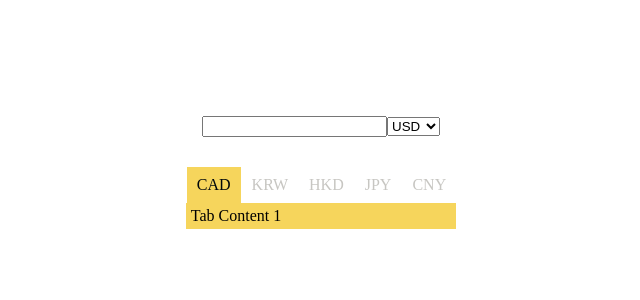
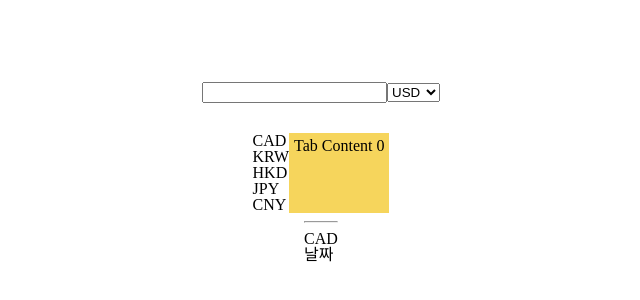
Before and after one commit to yezyvibe/test_react, a React (Create React App) app: page /second in a window 1280 px wide. Shown: the part 228-528 px from the top of the page, without its empty margins (319-959 px from the left). Built offline with nearby package versions, Linux system fonts and the light colour scheme.

Commit message:
feat: select box와 tab 선택 이벤트 구현
Co-authored-by: yezyvibe <yezyvibe@users.noreply.github.com>

```diff
--- a/src/pages/SecondCalculatorPage.js
+++ b/src/pages/SecondCalculatorPage.js
@@ -1,17 +1,20 @@
 import React, { useState } from "react";
+import { getExchangeRate } from "../utils/api";
 import styled from "styled-components";
 
 function SecondCalculator() {
   const [money, setMoney] = useState("");
-
+  const [selectedTab, setSelectedTab] = useState("CAD");
+  const [standard, setStandard] = useState("");
+  const [selectedCountry, setCountry] = useState("USD");
   const data = [
+    { id: "0", tabTitle: "USD", tabContent: "Tab Content 0" },
     { id: "1", tabTitle: "CAD", tabContent: "Tab Content 1" },
     { id: "2", tabTitle: "KRW", tabContent: "Tab Content 2" },
     { id: "3", tabTitle: "HKD", tabContent: "Tab Content 3" },
     { id: "4", tabTitle: "JPY", tabContent: "Tab Content 4" },
     { id: "5", tabTitle: "CNY", tabContent: "Tab Content 5" },
   ];
-
   const [activeTab, setActiveTab] = useState(data[0].id);
 
   const listTitles = data.map((item) => (
@@ -37,12 +40,20 @@ function SecondCalculator() {
 
   const handleEnter = (e) => {
     if (e.charCode === 13) {
-      if (isNaN(money)) {
-        alert("not a number");
-      } else if (money < 1000) {
+      if (money > 1000) {
         setMoney(1000);
       }
     }
+  };
+
+  const handleSelect = (e) => {
+    setCountry(e.target.value);
+    setStandard(selectedCountry + selectedTab);
+  };
+
+  const handleClick = (e) => {
+    setSelectedTab(e.target.id);
+    // getData(setCountry, selectedTab);
   };
 
   return (
@@ -54,20 +65,31 @@ function SecondCalculator() {
           value={money}
           type="number"
         ></input>
-        <select>
-          <option>USD</option>
-          <option>CAD</option>
-          <option>KRW</option>
-          <option>HKD</option>
-          <option>JPY</option>
-          <option>CNY</option>
+        <select onChange={handleSelect}>
+          {data.map((item) => (
+            <option key={item.id}>{item.tabTitle}</option>
+          ))}
         </select>
       </InputBox>
+
+      <Tabs>
+        <ul className="tabs-titles">
+          {data
+            .filter((item) => item.tabTitle !== selectedCountry)
+            .map((item) => (
+              <li>
+                <Tab key={item.id} id={item.tabTitle} onClick={handleClick}>
+                  {item.tabTitle}
+                </Tab>
+              </li>
+            ))}
+        </ul>
+        <div className="tab-content">{listContent}</div>
+      </Tabs>
       <ResultBox>
-        <Tabs>
-          <ul className="tabs-titles">{listTitles}</ul>
-          <div className="tab-content">{listContent}</div>
-        </Tabs>
+        <hr />
+        <Currency>{selectedTab}</Currency>
+        <Date>날짜</Date>
       </ResultBox>
     </CalculatorContainer>
   );
@@ -84,6 +106,12 @@ const CalculatorContainer = styled.div`
 `;
 const InputBox = styled.div`
   margin-bottom: 30px;
+  // input {
+  //   border-radius: 5px;
+  // }
+  // input:focus {
+  //   outline: 2px solid #f6d55c;
+  // }
 
   input[type="number"]::-webkit-outer-spin-button,
   input[type="number"]::-webkit-inner-spin-button {
@@ -94,6 +122,7 @@ const InputBox = styled.div`
 `;
 const ResultBox = styled.div``;
 const Tabs = styled.div`
+  display: flex;
   .tabs-titles {
     list-style: none;
     padding: 0px;
@@ -121,3 +150,7 @@ const Tabs = styled.div`
   }
 `;
 const Tab = styled.div``;
+
+const Currency = styled.div``;
+
+const Date = styled.div``;
--- /dev/null
+++ b/src/utils/api.js
@@ -0,0 +1,9 @@
+import axios from "axios";
+import { EXCHANGE_RATE_API_URL } from "./constants";
+
+export const getExchangeRate = async (from, to) => {
+  const response = await axios.get(
+    `${EXCHANGE_RATE_API_URL}&from=${from}&to=${to}&amount=10`
+  );
+  return response.data;
+};
--- /dev/null
+++ b/src/utils/constants.js
@@ -0,0 +1,2 @@
+export const EXCHANGE_RATE_API_URL =
+  "http://api.currencylayer.com/live?access_key=a47d3fe24319dccb1d87ff3bb23ec31a";
```
